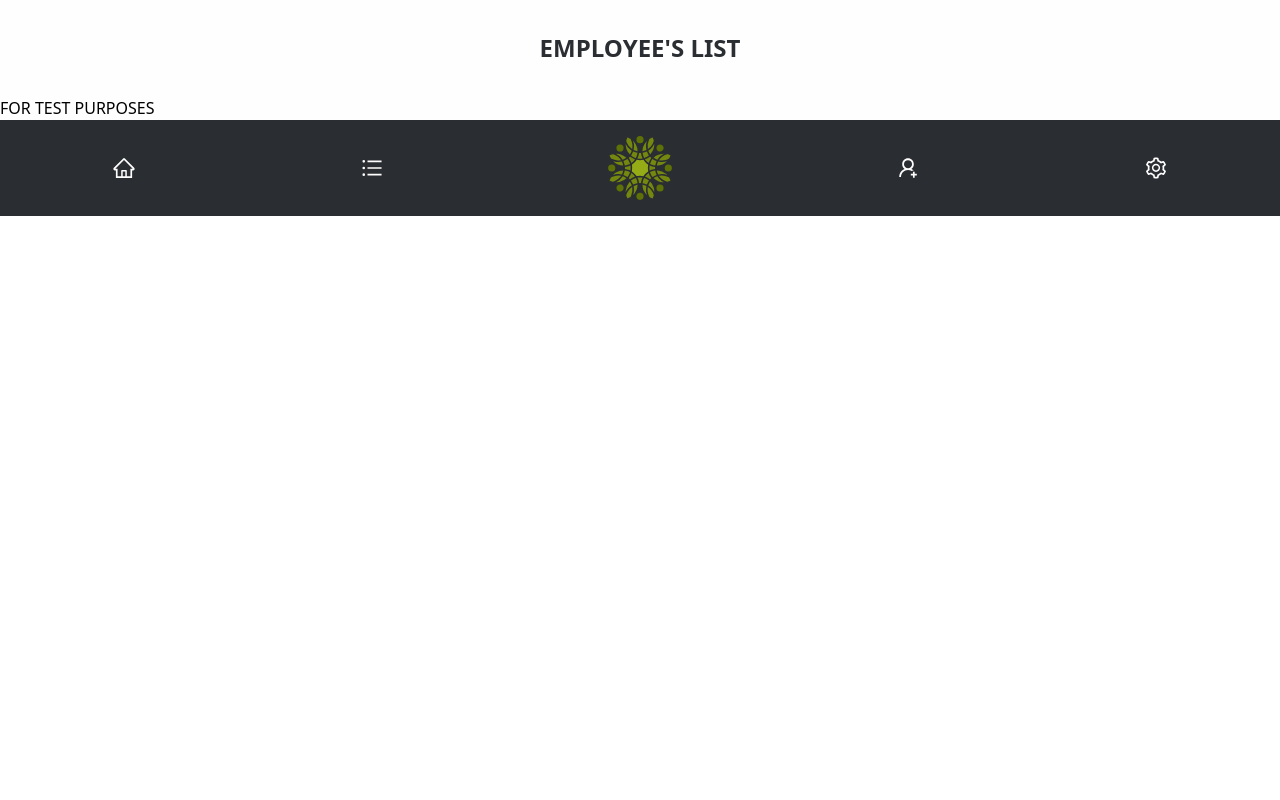
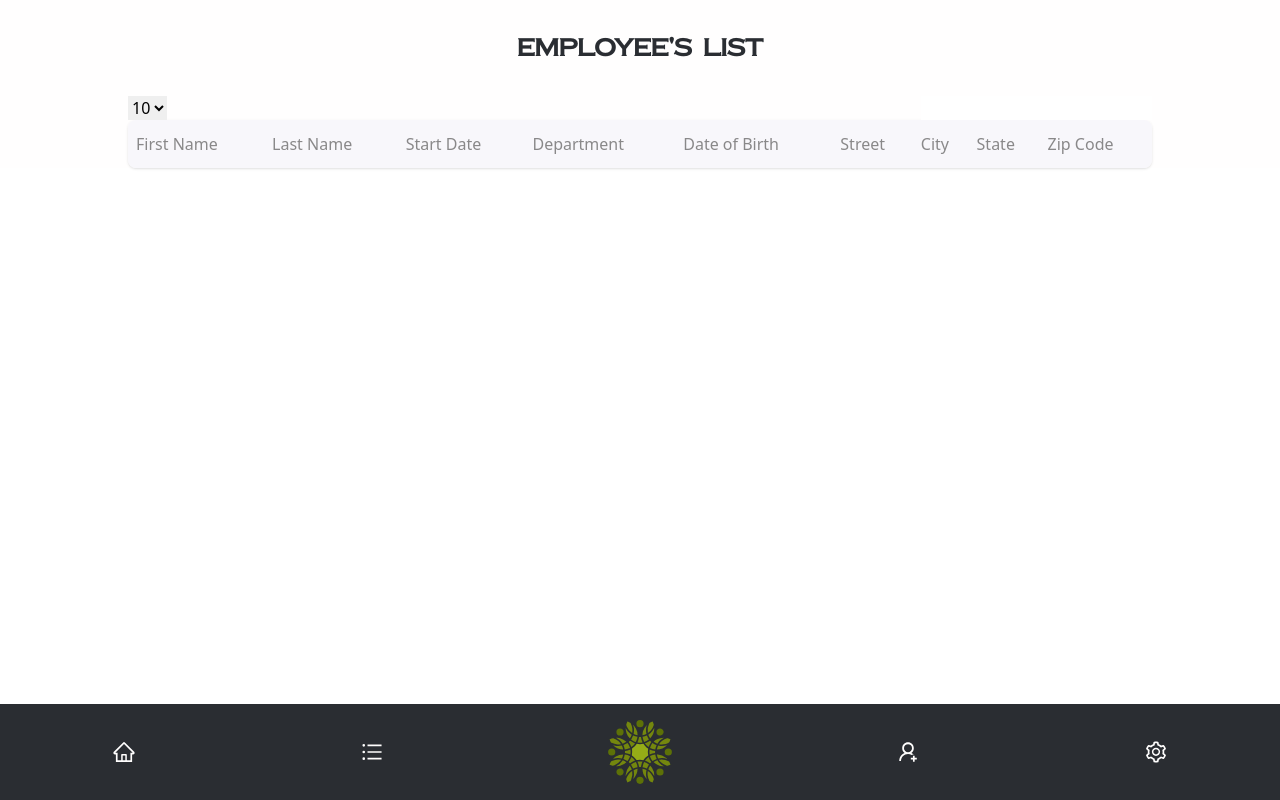
Before and after one commit to ChuckBDT/OC-14-HRnet, a React (Vite) app: page /employees/list in a window 1280 px wide. Built offline with nearby package versions, Linux system fonts and the light colour scheme.

Commit message:
Table added with filter & quantity displayed

```diff
--- a/src/App.jsx
+++ b/src/App.jsx
@@ -13,7 +13,7 @@ function App() {
   return (
     <>
       <Outlet />
-      <nav className='w-full h-24 bg-primary sticky bottom-0 z-50 '>
+      <nav className='w-full h-24 bg-primary fixed bottom-0 z-50 '>
         <ul className='flex h-full justify-around items-center'>
           <NavLink to={"/"}>{homeIcon}</NavLink>
           <NavLink to={"/employees/list"}>{listIcon}</NavLink>
--- /dev/null
+++ b/src/utils/CustomDataTable/index.jsx
@@ -0,0 +1,71 @@
+import React, { useMemo, useState } from "react";
+import CustomSelect from "../CustomSelect";
+
+const CustomDataTable = ({ data }) => {
+  const [displayedQt, setQt] = useState(10);
+  const [filter, setFilter] = useState("");
+
+  const dataToDisplay = useMemo(() => {
+    return data;
+  });
+
+  const dataFiltered = dataToDisplay.filter((data) =>
+    JSON.stringify(data).toLowerCase().includes(filter.toLowerCase())
+  );
+
+  return (
+    <div className='w-[80%]'>
+      <div className='w-full flex items-center justify-between'>
+        <select onChange={(e) => setQt(e.target.value)} name='' id=''>
+          <option value='10'>10</option>
+          <option value='25'>25</option>
+          <option value='50'>50</option>
+        </select>
+        <input
+          onChange={(e) => {
+            setFilter(e.target.value);
+          }}
+        ></input>
+      </div>
+      <div className=' rounded-lg shadow overflow-auto'>
+        <table className='w-full'>
+          <thead className='bg-secondary text-primaryLight  h-12 '>
+            <tr className=' text-left'>
+              <th className='pl-2 font-medium'>First Name</th>
+              <th className='pl-2 font-medium'>Last Name</th>
+              <th className='pl-2 font-medium'>Start Date</th>
+              <th className='pl-2 font-medium'>Department</th>
+              <th className='pl-2 font-medium'>Date of Birth</th>
+              <th className='pl-2 font-medium'>Street</th>
+              <th className='pl-2 font-medium'>City</th>
+              <th className='pl-2 font-medium'>State</th>
+              <th className='pl-2 font-medium'>Zip Code</th>
+            </tr>
+          </thead>
+          <tbody className='bg-tertiary'>
+            {dataFiltered.map((data, index) =>
+              index < displayedQt ? (
+                <tr
+                  className='h-10 even:bg-secondary/75 text-primary text-sm'
+                  key={index}
+                >
+                  <td className='pl-2'>{data.firstName}</td>
+                  <td className='pl-2'>{data.lastName}</td>
+                  <td className='pl-2'>{data.startDate}</td>
+                  <td className='pl-2'>{data.department}</td>
+                  <td className='pl-2'>{data.birthDate}</td>
+                  <td className='pl-2'>{data.street}</td>
+                  <td className='pl-2'>{data.city}</td>
+                  <td className='pl-2'>{data.state}</td>
+                  <td className='pl-2'>{data.zipCode}</td>
+                </tr>
+              ) : null
+            )}
+          </tbody>
+        </table>
+      </div>
+    </div>
+  );
+};
+
+export default CustomDataTable;
--- a/src/views/EmployeesCreate.jsx
+++ b/src/views/EmployeesCreate.jsx
@@ -22,7 +22,6 @@ const ALERT_STYLES = "text-alertDark text-sm italic px-3";
  * @component
  */
 function EmployeesCreate() {
-  const employees = useStore((state) => state.employees);
   const addEmployee = useStore((state) => state.addEmployee);
 
   const [setModalOne, triggerModalOne] = useModal();
@@ -36,15 +35,15 @@ function EmployeesCreate() {
 
   const onSubmit = (data) => {
     addEmployee(data);
-    reset();
-    triggerModalOne();
+    // Reset off during development
+    // reset();
+    // triggerModalOne();
   };
   return (
-    <main className='bg-tertiary'>
+    <main className='bg-tertiary mb-24'>
       <h1 className='text-center py-8 text-2xl font-bold font-copperplate uppercase text-primary'>
         Create employee
       </h1>
-      <button onClick={() => console.log(employees)}>FOR TEST PURPOSES</button>
       <div className='flex justify-center items-center my-2'>
         <form
           onSubmit={handleSubmit(onSubmit)}
--- a/src/views/EmployeesList.jsx
+++ b/src/views/EmployeesList.jsx
@@ -1,21 +1,16 @@
 import React from "react";
 import useStore from "../store/store";
+import CustomDataTable from "../utils/CustomDataTable";
 
 function EmployeesList() {
-  const employees = useStore((state) => state.employees);
-  console.log(employees);
+  const data = useStore((state) => state.employees);
+
   return (
-    <main className='bg-tertiary'>
-      <h1 className='text-center py-8 text-2xl font-bold uppercase text-primary'>
+    <main className='bg-tertiary flex flex-col justify-center items-center mb-32'>
+      <h1 className='text-center py-8 text-2xl font-bold font-copperplate uppercase text-primary'>
         Employee's List
       </h1>
-      <button onClick={() => console.log(employees)}>FOR TEST PURPOSES</button>
-
-      <ul>
-        {employees.map((employee, index) => (
-          <li key={index}>{employee.firstName}</li>
-        ))}
-      </ul>
+      <CustomDataTable data={data} />
     </main>
   );
 }
```
